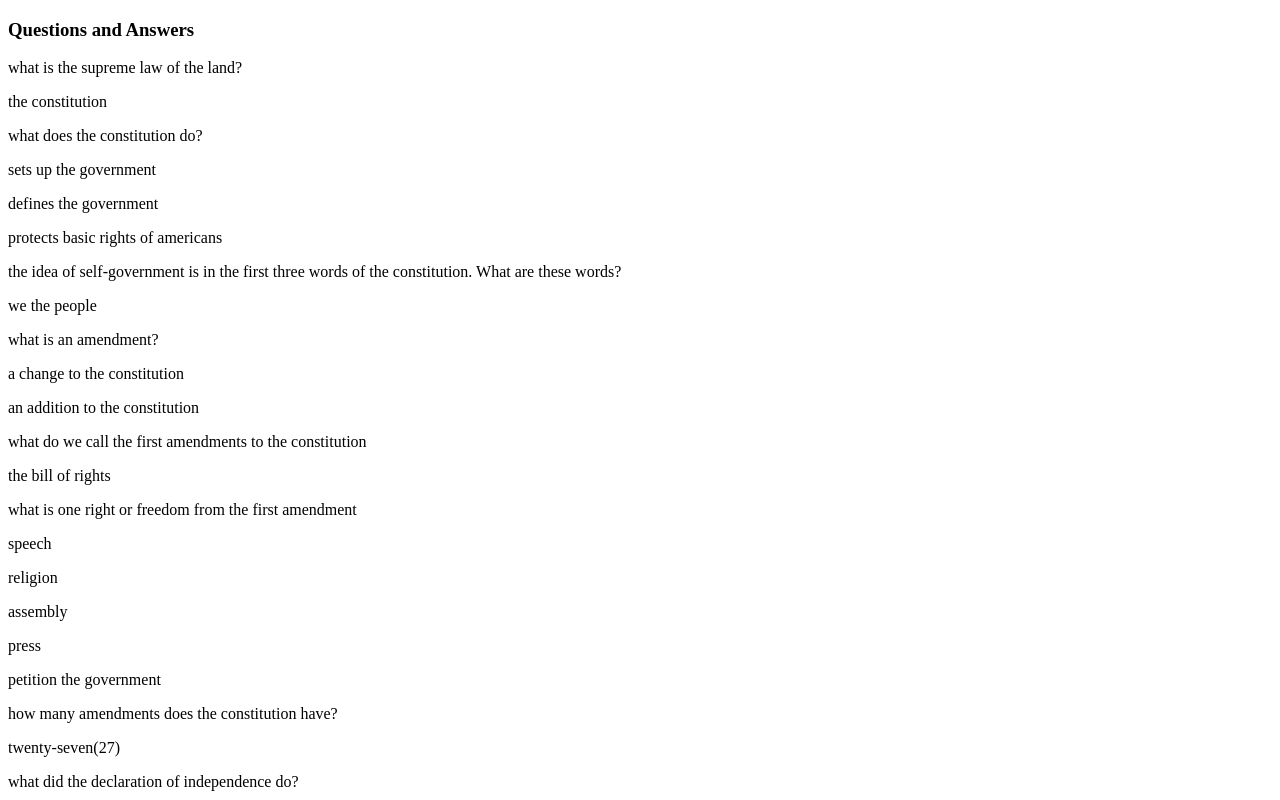
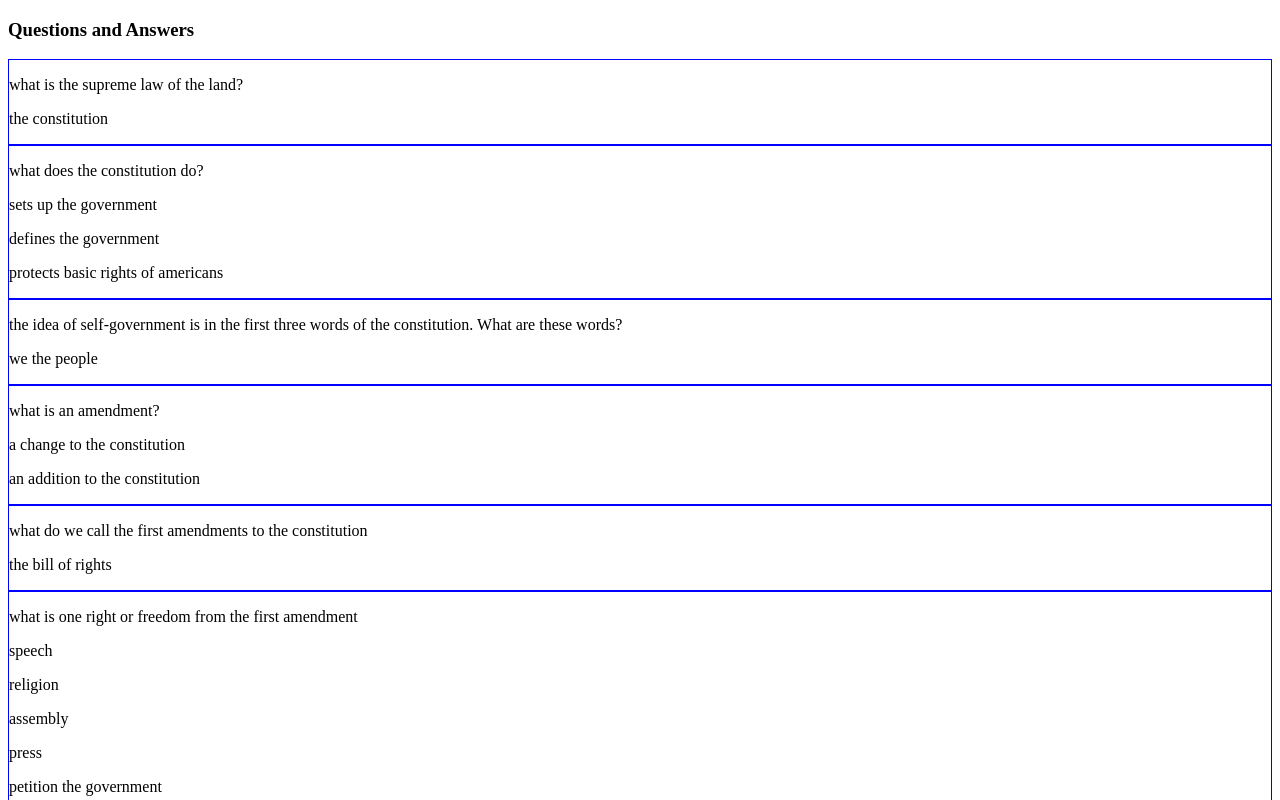
Before and after one commit to mmaustin/citizenship-questions-answers, a React (Create React App) app in the folder citizenship-frontend/: page / in a window 1280 px wide. Shown: the top 800 px of the page. Built offline with nearby package versions, Linux system fonts and the light colour scheme.

Commit message:
added border to separate questions/answer pairs

```diff
--- a/citizenship-frontend/src/features/questions/QuestionsList.js
+++ b/citizenship-frontend/src/features/questions/QuestionsList.js
@@ -5,7 +5,7 @@ export const QuestionsList = () => {
     const questions = useSelector(state => state.questions)
     const questionsAnswers = questions.map(question => (
         <article className="question-excerpt" key={question.id}>
-            <p>{question.question.substring(0, 100)}</p>
+            <p>{question.question}</p>
             {question.answer.map(a => (
                 <>
                     <p>{a.ans}</p>
--- a/citizenship-frontend/src/index.css
+++ b/citizenship-frontend/src/index.css
@@ -0,0 +1,3 @@
+.question-excerpt {
+    border: 1px solid blue;
+}
```
